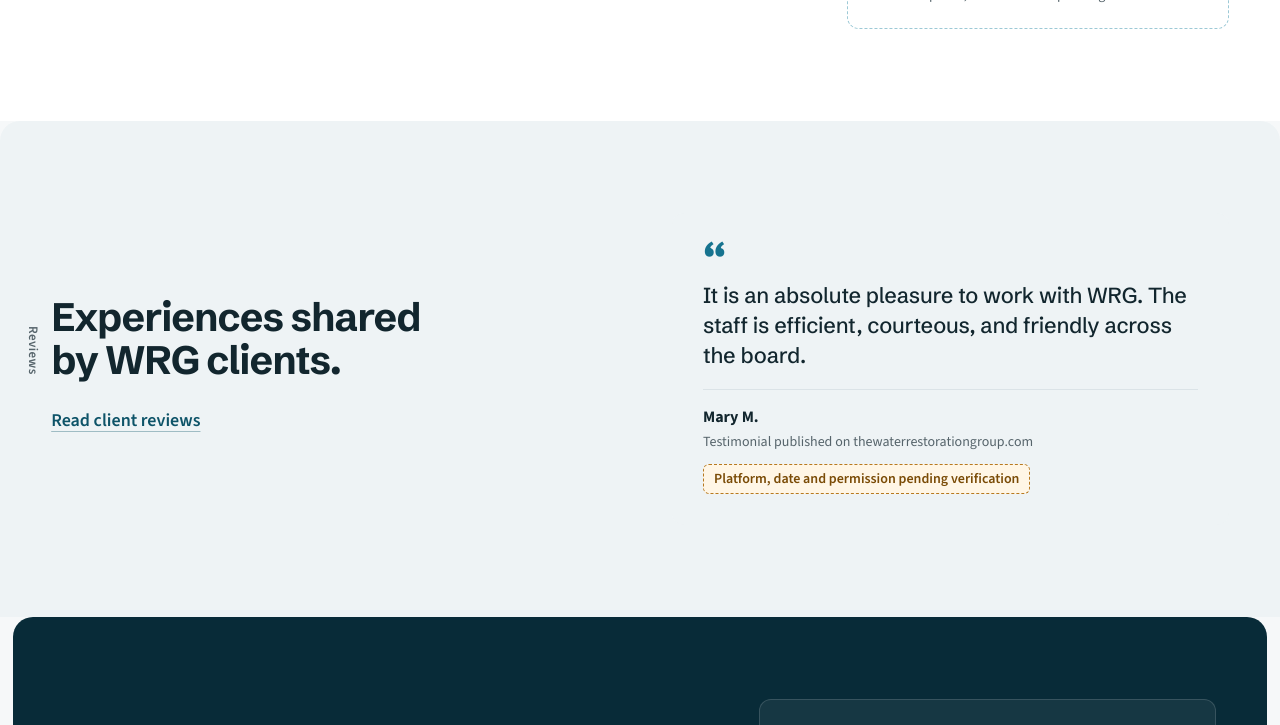
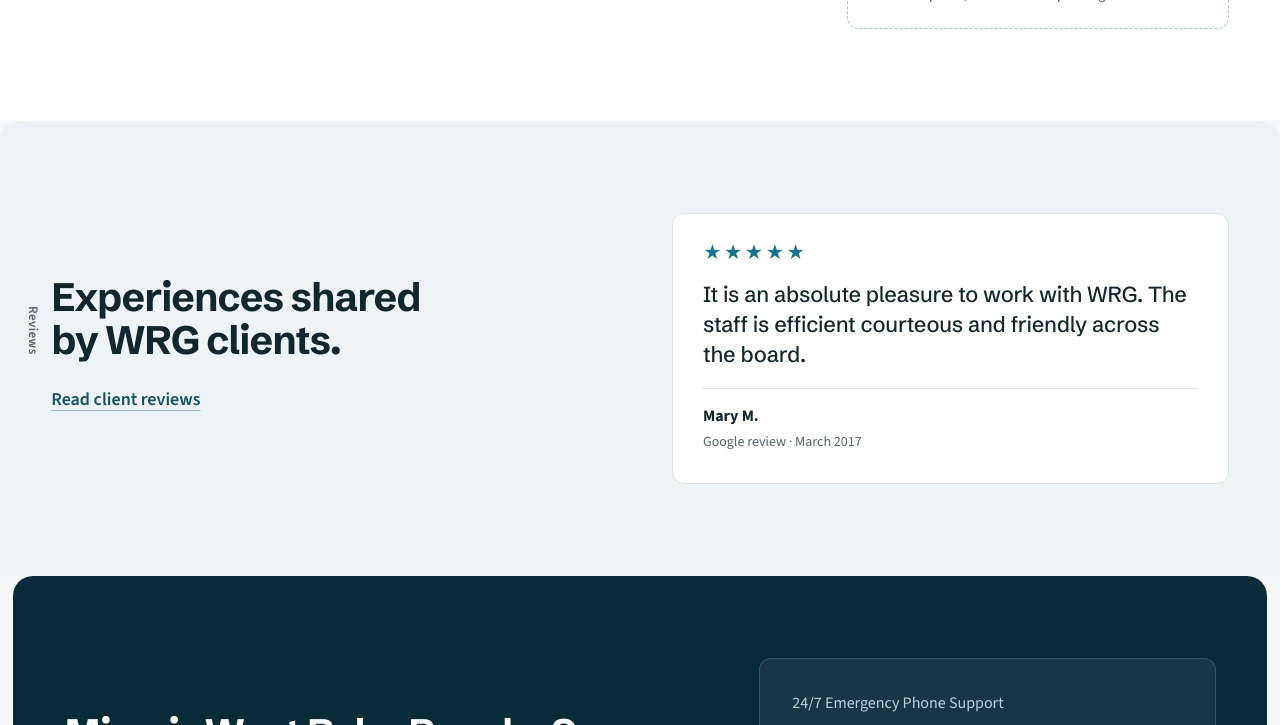
Before and after one commit to epimeteo/wrg-website, an Astro site: page /about in a window 1280 px wide. Shown: the part 3490-4215 px from the top of the page. Built offline with nearby package versions, Linux system fonts and the light colour scheme; Astro itself is replaced by a stand-in of ours.

Commit message:
Publicar reseñas de Google de Florida desde la hoja de historial
- src/data/reviews.ts: 10 reseñas de Google con texto completo, copiadas
  literalmente de la hoja «WRG · Historial de reseñas» (solo Florida).
- ReviewCard.astro: tarjeta con estrellas accesibles y «Google review · mes».
- /reviews/: selección de Google, sin nota media ni marcado schema.org.
  Se quitan los dos testimonios sin fuente (Denissa D. y Rolando H.).
- About usa la reseña de Mary M.; Miami muestra la única reseña que
  menciona Miami. West Palm Beach y Smyrna siguen sin reseñas.
- Documentación: docs/resenas.md, pendientes.md y CLAUDE.md.

Co-Authored-By: Claude Opus 5.5 <noreply@anthropic.com>
Claude-Session: https://claude.ai/code/session_01GfKaC49KmzZ8hAcGsAr5zX

```diff
--- /dev/null
+++ b/src/components/ReviewCard.astro
@@ -0,0 +1,11 @@
+---
+// One Google review as a quote card (.rev). Stars are visual; the label reads them.
+import { reviewMonth, type Review } from '../data/reviews';
+interface Props { review: Review; class?: string; style?: string }
+const { review: r, class: cls, style } = Astro.props;
+---
+<figure class:list={['rev', cls]} style={style}>
+  <p class="stars" role="img" aria-label={`${r.rating} out of 5 stars`}>{'★'.repeat(r.rating)}<span class="off" aria-hidden="true">{'★'.repeat(5 - r.rating)}</span></p>
+  <blockquote>{r.text}</blockquote>
+  <footer><cite>{r.name}</cite><span>Google review · {reviewMonth(r.month)}</span></footer>
+</figure>
--- /dev/null
+++ b/src/data/reviews.ts
@@ -0,0 +1,100 @@
+// Google reviews of WRG's South Florida Business Profile, copied word for word
+// from the WRG review history Sheet (see docs/resenas.md). Florida only: never
+// show these on the Georgia page. Only reviews with their full text are listed;
+// truncated, off-topic and rating-only entries stay out. No aggregate rating
+// and no review markup (Google ignores self-serving reviews).
+
+export type Review = {
+  /** ID in the review history Sheet */
+  id: string;
+  /** First name and last initial, as shown on the site */
+  name: string;
+  rating: 1 | 2 | 3 | 4 | 5;
+  text: string;
+  /** Month the review was posted on Google (YYYY-MM) */
+  month: string;
+  /** Office named in the review, when the review itself makes it clear */
+  office?: 'miami';
+};
+
+export const googleReviews: Review[] = [
+  {
+    id: 'R-0021',
+    name: 'Sharon G.',
+    rating: 5,
+    month: '2026-11',
+    text: 'I had a lot of water damage the staff were excellent they came in with the fans got everything dried out no problems I would recommend this company very highly',
+  },
+  {
+    id: 'R-0001',
+    name: 'R. G.',
+    rating: 4,
+    month: '2026-11',
+    text: "After experiencing a water damage incident in my condo unit, WRG was brought in to perform assessment, remediation, a removal & replacement plan, and restoration activity. After experiencing a couple of delays, Justin was assigned to the repair activities, and he brought immediate attention to the delay issues. I appreciated how Justin understood my concerns and involved me completely into the team communications, ensuring my coordination and awareness was maintained within the protocol of the repair team's activities. Justin's actions increased my confidence in the water damage repairs being satisfactorily accomplished...which they were. Thanks Justin!",
+  },
+  {
+    id: 'R-0015',
+    name: 'César G.',
+    rating: 5,
+    month: '2026-08',
+    text: 'Today I would like to commend a member of The Water Restoration Group. Justin Aguirre has always been the most professional, responsive, sincere and an absolute pleasure to work with. His customer service is superb, as well as a care for his client when we need something from him. Thank you, Justin!',
+  },
+  {
+    id: 'R-0006',
+    name: 'David B.',
+    rating: 5,
+    month: '2020-01',
+    office: 'miami',
+    text: 'I am a licensed CAM. I have hired WRG over the years to resolve water damages in the building I manage and now have hired them to remove ceiling popcorn texture from the common areas of the building. Their team leaders Monica Martinez, Robert Lozano, Jorge and Luis and their staff have been amazing. Super punctual, on schedule for the project, clean up and minor repairs are resolved by the next day. Not many companies in Miami that you can write about like this. Thanks WRG!',
+  },
+  {
+    id: 'R-0007',
+    name: 'Anna B.',
+    rating: 5,
+    month: '2019-10',
+    text: 'Great experience working with Kelly and this team of professionals.',
+  },
+  {
+    id: 'R-0008',
+    name: 'Vincent D.',
+    rating: 5,
+    month: '2019-01',
+    text: "It was a pleasure finding a company with Ethics and a good moral compass. Thank you guy's and keep doing what you are doing!",
+  },
+  {
+    id: 'R-0009',
+    name: 'Mary M.',
+    rating: 5,
+    month: '2017-03',
+    text: 'It is an absolute pleasure to work with WRG. The staff is efficient courteous and friendly across the board.',
+  },
+  {
+    id: 'R-0010',
+    name: 'Melissa F.',
+    rating: 5,
+    month: '2017-03',
+    text: 'WRG is a great and reliable company. I would highly recommend them. They respond quickly and get the job done. Their staff is extremely professional and knowledgeable. Thank you for providing such wonderful services to us.',
+  },
+  {
+    id: 'R-0011',
+    name: 'Vic B.',
+    rating: 5,
+    month: '2017-03',
+    text: 'Professional, extremely responsive. Service includes one-stop restoration and repairs.',
+  },
+  {
+    id: 'R-0005',
+    name: 'Anays C.',
+    rating: 5,
+    month: '2016-02',
+    text: 'Work at a condominium where water damage and mold can show up any minute. I got no worries when the team of water restoration group come, they take care of everything without a hassle.',
+  },
+];
+
+/** Link to WRG's Google Business Profile reviews. Pending from the client. */
+export const googleProfileUrl: string | null = null;
+
+export const reviewMonth = (m: string) =>
+  new Date(`${m}-01T12:00:00`).toLocaleDateString('en-US', { month: 'long', year: 'numeric' });
+
+export const reviewById = (id: string) => googleReviews.find((r) => r.id === id)!;
--- a/src/pages/about.astro
+++ b/src/pages/about.astro
@@ -1,4 +1,6 @@
 ---
+import ReviewCard from '../components/ReviewCard.astro';
+import { reviewById } from '../data/reviews';
 import BaseLayout from '../layouts/BaseLayout.astro';
 import Photo from '../components/Photo.astro';
 import { aboutHero, experts, projectMain as pm } from '../data/photos';
@@ -102,10 +104,7 @@ import { reviewMode } from '../data/site';
       <div class="wrap">
         <div class="ctx">
           <div class="stack g16"><p class="eyebrow">Reviews</p><h2 class="h2" id="rv">Experiences shared by WRG clients.</h2><a class="lnk" href="/reviews/">Read client reviews</a></div>
-          <figure class="rev" style="margin: 0">
-            <blockquote>It is an absolute pleasure to work with WRG. The staff is efficient, courteous, and friendly across the board.</blockquote>
-            <footer><cite>Mary M.</cite><span>Testimonial published on thewaterrestorationgroup.com</span>{reviewMode && <span class="review-flag" style="margin-top: 8px; align-self: flex-start">Platform, date and permission pending verification</span>}</footer>
-          </figure>
+          <ReviewCard review={reviewById('R-0009')} style="margin: 0; background: var(--white); border-color: var(--line)" />
         </div>
       </div>
     </section>
--- a/src/styles/pages.css
+++ b/src/styles/pages.css
@@ -182,6 +182,9 @@
 .rev blockquote::before{content:"\201C";display:block;font:700 56px/0.6 var(--f-d);color:var(--tide);margin-bottom:10px}
 .rev footer{display:flex;flex-direction:column;gap:2px;padding-top:14px;border-top:1px solid var(--line);font-size:14px;color:var(--muted)}
 .rev cite{font-style:normal;font-weight:800;font-size:16px;color:var(--ink)}
+.rev .stars{margin:0;font-size:18px;letter-spacing:2px;line-height:1;color:var(--blue)}
+.rev .stars .off{color:var(--line)}
+.rev .stars+blockquote::before{display:none}
 
 /* Insights ----------------------------------------------------------------------- */
 .topics{display:flex;flex-wrap:wrap;gap:10px}
```
Also changed, not shown: CLAUDE.md (+1 -1 lines), docs/pendientes.md (+2 -1 lines), docs/resenas.md (added, +50 -0 lines), src/pages/locations/miami-fl.astro (+15 -1 lines), src/pages/reviews.astro (+9 -9 lines).
